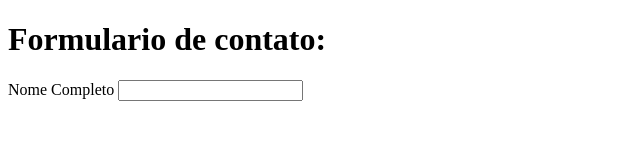
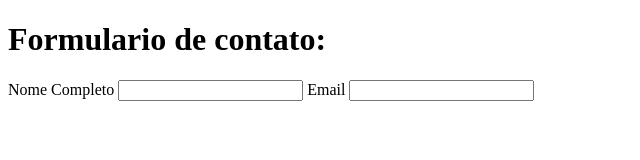
Before and after one commit to lgtrindade/Aprendendo-git, a plain HTML site: page Index.html in a window 1280 px wide. Shown: the whole page, without its empty margins (0-640 px from the left). Drawn offline with Linux system fonts and the light colour scheme.

Commit message:
Index modificado

```diff
--- a/Index.html
+++ b/Index.html
@@ -7,8 +7,16 @@
 	<body>
 
 		<h1>Formulario de contato: </h1>
-		<span>Nome Completo</span>
-		<input type="text" class="input_text" name="name" id="name"\>
+
+		<label>
+			<span>Nome Completo</span>
+			<input type="text" class="input_text" name="name" id="name"\>
+		</label>
+
+		<label>
+			<span>Email</span>
+			<input type="text" class="input_text" name="email" id="email"\>
+		</label>
 
 	</body>
 </html>
```
